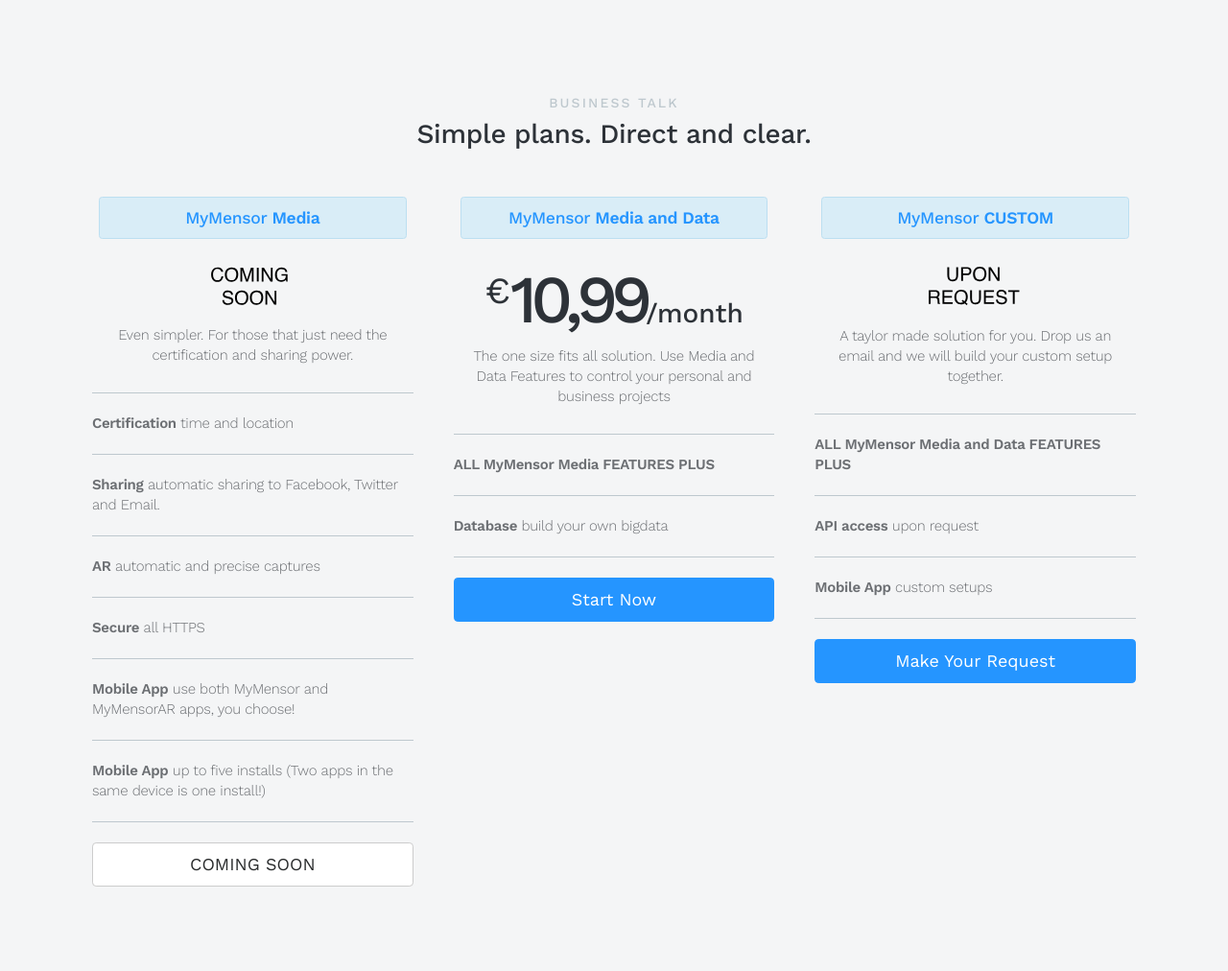
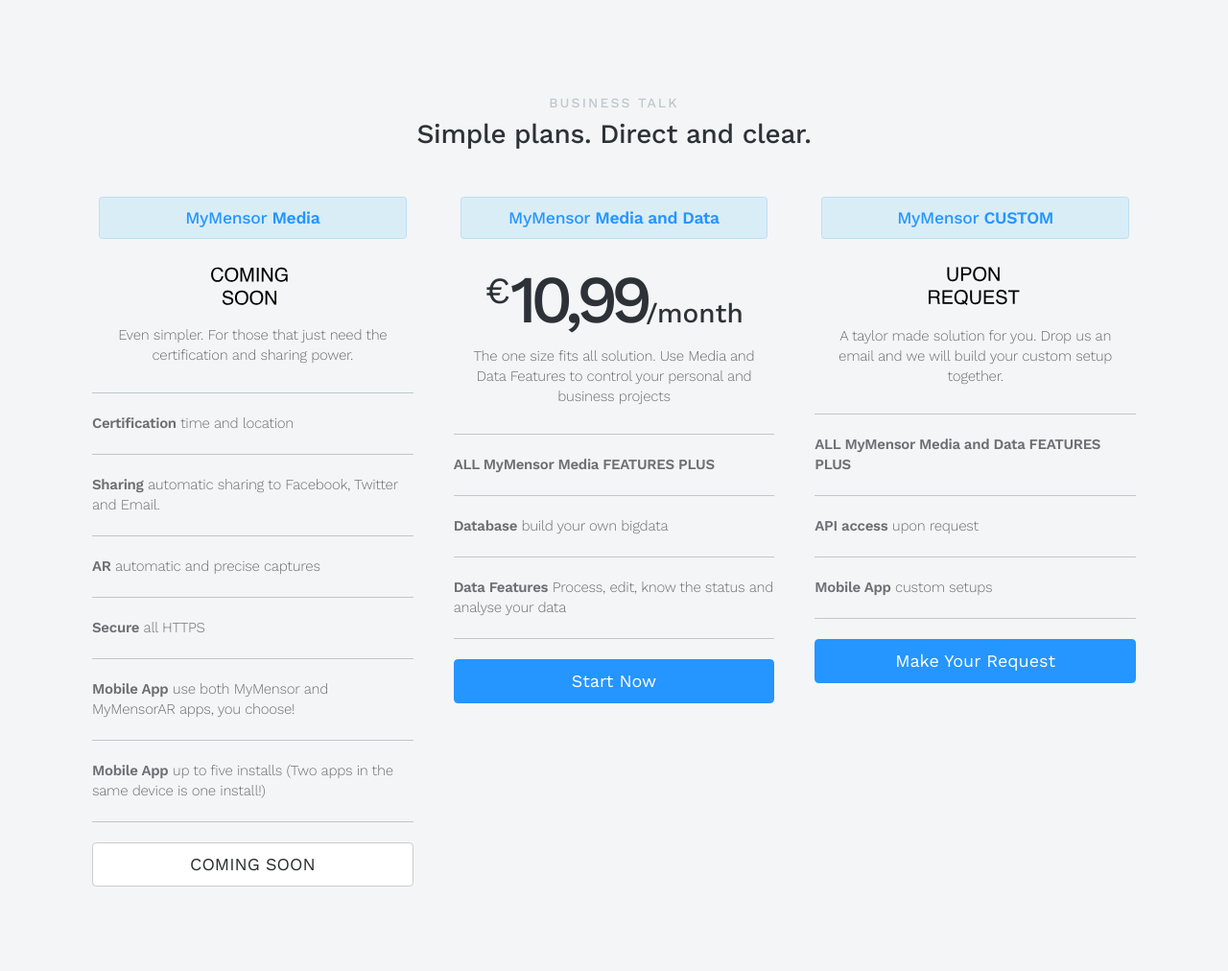
Before and after one commit to jorgercg/MyMensorWebsite, a Django app: page /en/ in a window 1280 px wide. Shown: the part 4785-5797 px from the top of the page at 96% size. Run offline with Django 3.2, Linux system fonts and the light colour scheme; some libraries are stand-ins or nearby versions.

Commit message:
21AGO2017 19h55min

```diff
--- a/mymwebsite/templates/index.html
+++ b/mymwebsite/templates/index.html
@@ -325,6 +325,8 @@
                                 <li class="py-4"><strong>{% trans "ALL MyMensor Media FEATURES PLUS" %}</strong></li>
                                 <li class="py-4">
                                     <strong>{% trans "Database" %}</strong>{% trans " build your own bigdata" %}</li>
+                                <li class="py-4">
+                                    <strong>{% trans "Data Features" %}</strong>{% trans " Process, edit, know the status and analyse your data" %}</li>
                             </ul>
                             <a class="btn btn-primary btn-lg btn-block"
                                href="https://app.mymensor.com/{{ LANGUAGE_CODE }}/accounts/register/"
```
